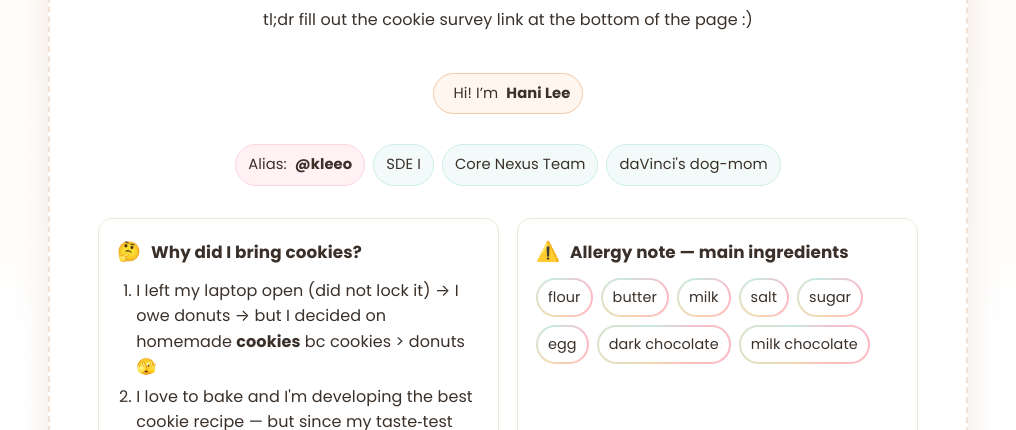
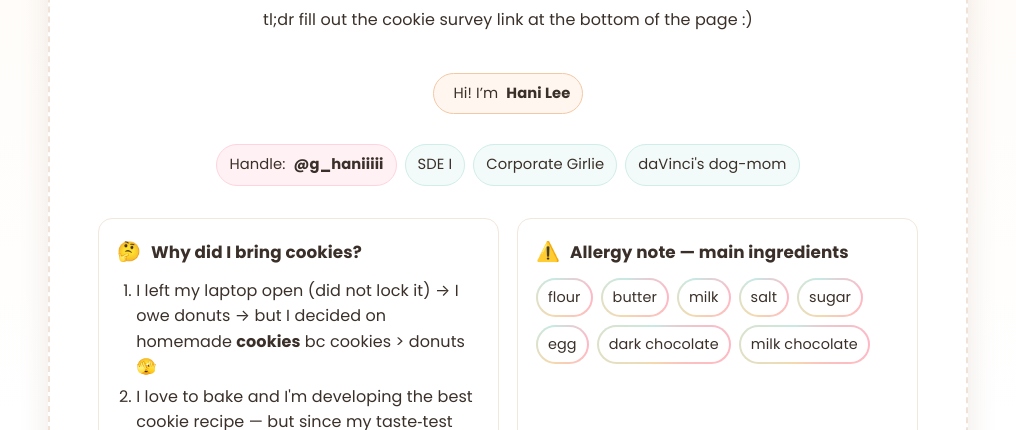
Before and after one commit to kendraleek/hani-cookies, a plain HTML site: page index.html in a window 1280 px wide. Shown: the part 370-800 px from the top of the page, without its empty margins (132-1148 px from the left). Drawn offline with Linux system fonts and the light colour scheme.

Commit message:
Update index.html

```diff
--- a/index.html
+++ b/index.html
@@ -120,10 +120,10 @@
 
         </div>
         <div class="badges" aria-label="author and team">
-          <span class="badge pink">Alias: <strong>@kleeo</strong> </span>
+          <span class="badge pink">Handle: <strong>@g_haniiiii</strong> </span>
           <!-- <span class="badge mint">Amazon</span> -->
           <span class="badge mint">SDE I</span>
-          <span class="badge mint">Core Nexus Team</span>
+          <span class="badge mint">Corporate Girlie</span>
           <span class="badge mint">daVinci's dog-mom</span>
         </div>
         <!-- <p class="kicker">Also known as the dog mom of <strong>daVinci</strong> (golden retriever) — say hi if you see him!</p> -->
```
